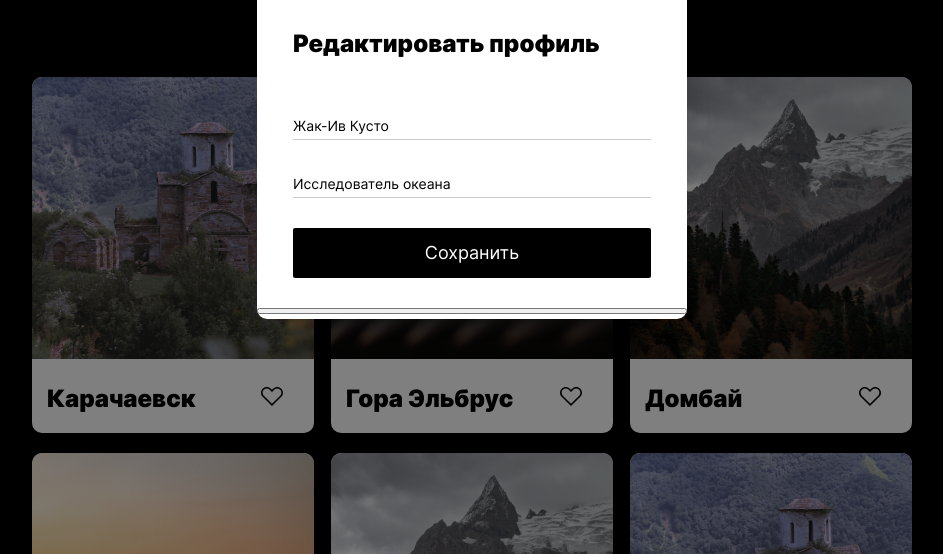
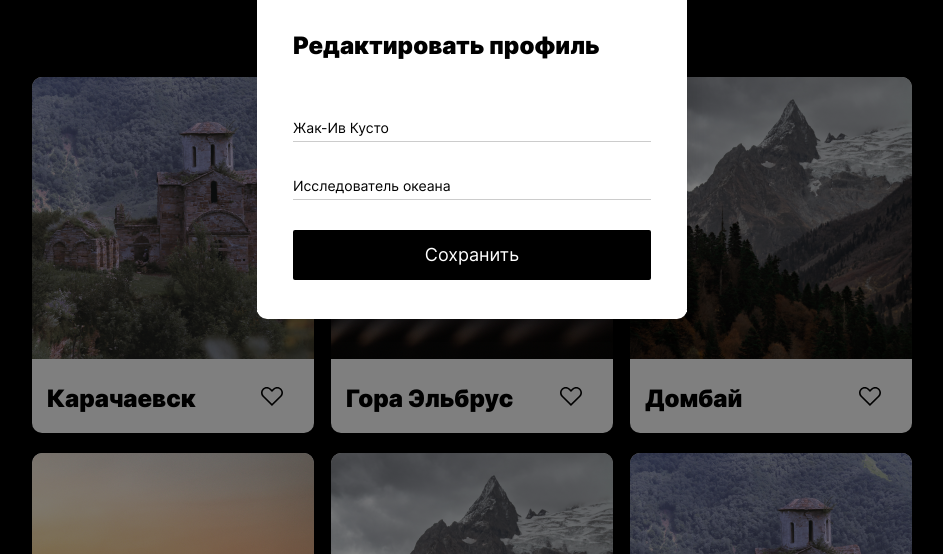
Before and after one commit to KuzneC2/mesto-project, a plain HTML site: page index.html in a window 1280 px wide. Shown: the part 246-800 px from the top of the page, without its empty margins (168-1111 px from the left). Drawn offline with Linux system fonts and the light colour scheme; files whose address does not match are found by name.

Commit message:
Вторая попытка 17.05.2023-15:47

```diff
--- /dev/null
+++ b/blocks/popup/__close-btn/popup__close-btn.css
@@ -0,0 +1,5 @@
+
+.popup__close-btn{
+    border: 0;
+    background-color: #ffffff;
+}
--- a/index.html
+++ b/index.html
@@ -16,7 +16,7 @@
             <input class="popup__input" name="name" type="text" value="Жак-Ив Кусто">
             <input class="popup__input" name="profession" type="text" value="Исследователь океана">
             <button class="popup__sumbit" type="submit">Сохранить</button>
-             <button type="reset">
+             <button class="popup__close-btn" type="reset">
                  <img class="popup__close" src="./images/Close Icon.svg" alt="">
              </button>
         </form>
--- a/pages/index.css
+++ b/pages/index.css
@@ -40,3 +40,4 @@
 @import url(../blocks/popup/__input/popup__input.css);
 @import url(../blocks/popup/__sumbit/popup__sumbit.css);
 @import url(../blocks/popup/__title/popup__title.css);
+@import url(../blocks/popup/__close-btn/popup__close-btn.css);
```
